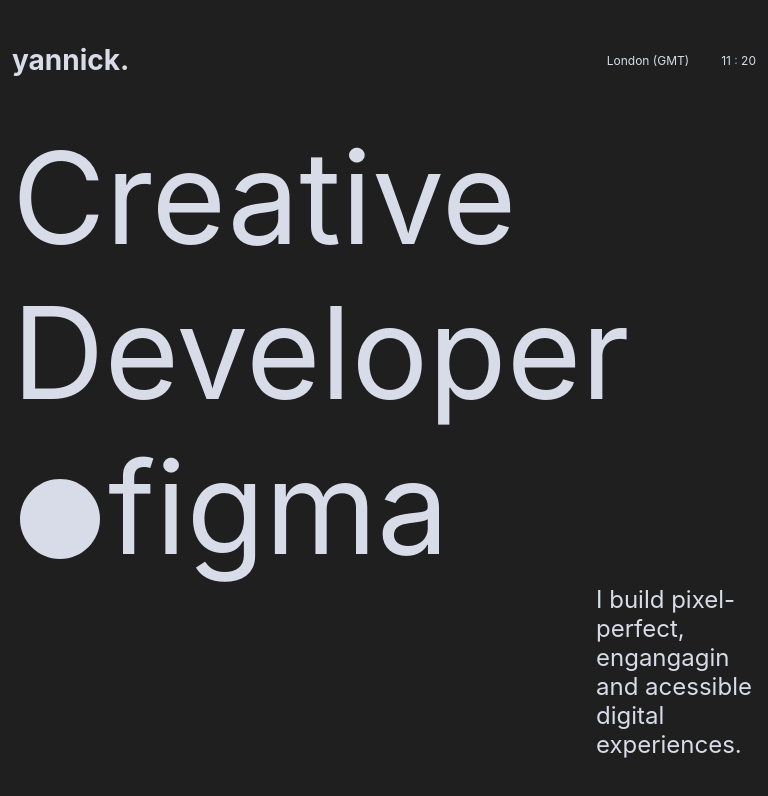
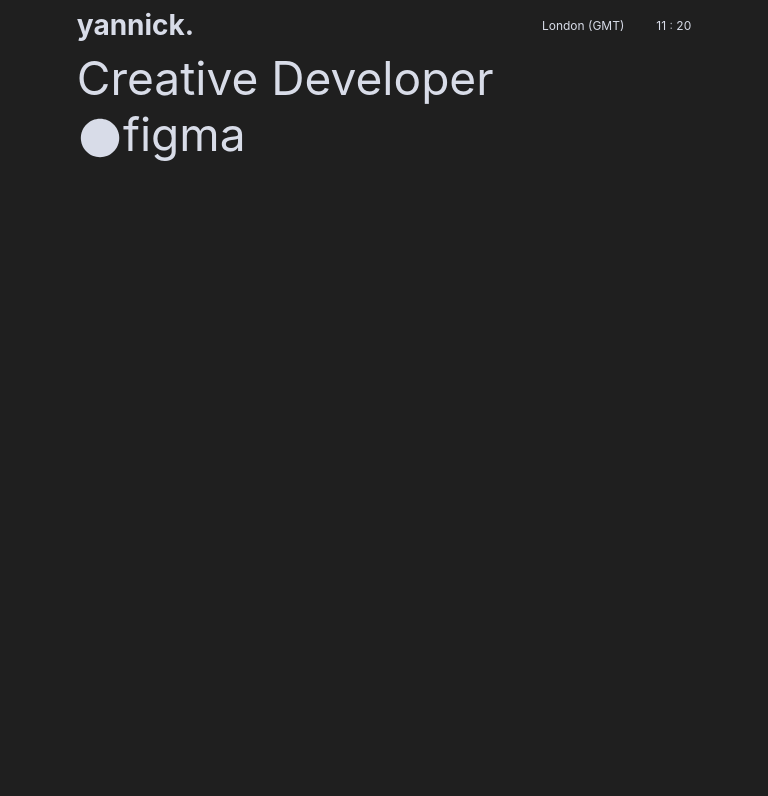
Before and after one commit to ylahti6/vfiyufiu, a React (Create React App) app: page / in a window 768 px wide. Shown: the top 796 px of the page. Built offline with nearby package versions, Linux system fonts and the light colour scheme.

Commit message:
responsivess needs tampering

```diff
--- a/src/sections/Header.js
+++ b/src/sections/Header.js
@@ -15,7 +15,7 @@
       <div className='auto-flick'>
       <BiSolidCircle className='dot'/>{figma}
       </div>
-      <p>{intro}</p>
+      {/* <p>{intro}</p> */}
     </div>
   );
 }
--- a/src/styles/global.css
+++ b/src/styles/global.css
@@ -10,24 +10,23 @@
   text-decoration: none;
 }
 
-@media (min-width: 1200px) {
+@media (min-width: 640px) {
   .wrap {
-    margin: 0 8rem;
+    margin: 0 10%;
   }
 }
-@media (max-width: 1200px) {
+@media (max-width: 640px) {
   .wrap {
     margin: 0 0.75rem;
   }
 }
 
-.header .auto-flick, .header h1 {
-  font-size: 8rem;
+.header .auto-flick, .header h1, .header .dot {
+  font-size: 6vw;
   font-weight: 400;
 }
-.header .auto-flick .dot, .header h1 .dot {
+.header .auto-flick .dot, .header h1 .dot, .header .dot .dot {
   vertical-align: middle;
-  font-size: 6rem;
 }
 .header p {
   float: right;
@@ -47,7 +46,7 @@
   font-size: 0.75rem;
 }
 nav ul li:first-child {
-  font-size: 1.75rem;
+  font-size: 2rem;
   font-weight: bolder;
   margin-right: auto;
 }
@@ -58,8 +57,22 @@
   margin-left: 20%;
 }
 @media (max-width: 768px) {
-  nav li:nth-child(2), nav li:nth-child(3), nav li:nth-child(4) {
+  nav {
+    margin: 0.5rem 0;
+  }
+  nav ul {
+    height: 100%;
+    max-height: -moz-fit-content;
+    max-height: fit-content;
+  }
+  nav ul li:nth-child(1) {
+    font-size: 1.75rem;
+  }
+  nav ul li:nth-child(2), nav ul li:nth-child(3), nav ul li:nth-child(4) {
     display: none;
+  }
+  nav ul li:last-child {
+    margin: 0;
   }
 }
 
--- a/src/styles/global.scss
+++ b/src/styles/global.scss
@@ -19,22 +19,22 @@
 
 // --- SETTING WRAP MARGIN
 .wrap {
-    @media (min-width: 1200px) {
-        margin: 0 8rem;
+    @media (min-width: 640px) {
+        margin: 0 10%;
     }
 
-    @media (max-width: 1200px) {
+    @media (max-width: 640px) {
         margin: 0 0.75rem;
     }
 }
 
 .header {
-    .auto-flick, h1 {
-        font-size: 8rem;
+    .auto-flick, h1, .dot {
+        font-size: 6vw;
         font-weight: 400;
+
         .dot {
             vertical-align: middle;
-            font-size: 6rem;
         }
     }
     p {
@@ -46,7 +46,6 @@
 
 // --- NAV STYLING
 nav {
-    // background-color: red;
     ul {
         height: 7.5rem;
         display: flex;
@@ -59,7 +58,7 @@
 
             // --- TARGETING FIRST CHILD IN NAVBAR
             &:first-child {
-                font-size: 1.75rem;
+                font-size: 2rem;
                 font-weight: bolder;
                 margin-right: auto;
             }
@@ -76,11 +75,23 @@
         }
     }
 
+    // --- MOBILE STYLING
     @media (max-width: 768px) {
-        // background-color: yellow;
-        li {
-            &:nth-child(2), &:nth-child(3), &:nth-child(4) {
-                display: none;
+        margin: 0.5rem 0;
+        ul {
+            height: 100%;
+            max-height: fit-content;
+            li {
+                &:nth-child(1) {
+                    font-size: 1.75rem;
+                }
+                &:nth-child(2), &:nth-child(3), &:nth-child(4) {
+                    display: none;
+                }
+
+                &:last-child {
+                    margin: 0;
+                }
             }
         }
     }
```
Also changed, not shown: 1 other file (tests, documents, lock files or other folders).
